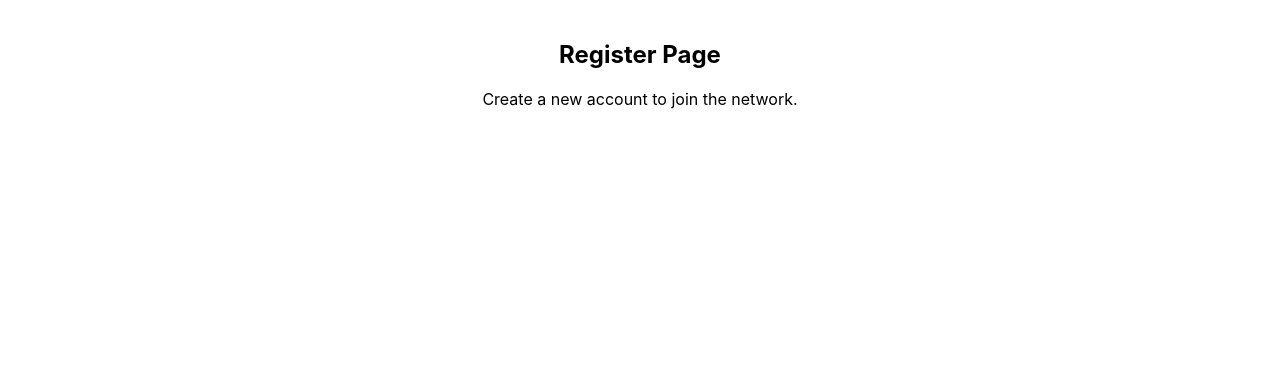
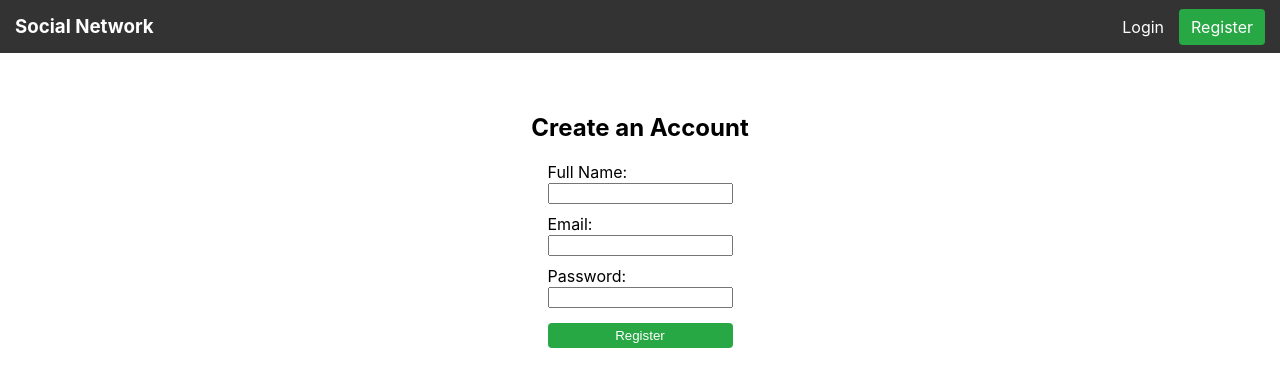
Before and after one commit to amith372/social-network-front, a React (Create React App) app: page /register in a window 1280 px wide. Shown: the top 386 px of the page. Built offline with nearby package versions, Linux system fonts and the light colour scheme.

Commit message:
added home, login, register components and navbar component. also updated the app.js to include the new components and routes.

```diff
--- a/src/App.js
+++ b/src/App.js
@@ -1,25 +1,25 @@
 import React from 'react';
 import { BrowserRouter as Router, Routes, Route, Navigate } from 'react-router-dom';
 
-// Import our page components
-import Register from './pages/Register';
-import Home from './pages/Home';
-import Login from './pages/Login';
+import Navbar from './components/Navbar';
+import Register from './components/Register';
+import Home from './components/Home';
+import Login from './components/Login';
 
 function App() {
     return (
         <Router>
-            <Routes>
-                {/* Public Routes */}
-                <Route path="/login" element={<Login />} />
-                <Route path="/register" element={<Register />} />
+            {/* The Navbar will now appear on every page */}
+            <Navbar />
 
-                {/* Main Application Route */}
-                <Route path="/" element={<Home />} />
-
-                {/* Catch-all route: redirect any unknown URL back to home */}
-                <Route path="*" element={<Navigate to="/" replace />} />
-            </Routes>
+            <div style={{ marginTop: '20px' }}>
+                <Routes>
+                    <Route path="/login" element={<Login />} />
+                    <Route path="/register" element={<Register />} />
+                    <Route path="/" element={<Home />} />
+                    <Route path="*" element={<Navigate to="/" replace />} />
+                </Routes>
+            </div>
         </Router>
     );
 }
--- a/src/components/Home.js
+++ b/src/components/Home.js
@@ -4,8 +4,11 @@ import { useNavigate } from 'react-router-dom';
 
 export default function Home() {
     const [posts, setPosts] = useState([]);
+    const [newPostContent, setNewPostContent] = useState('');
     const navigate = useNavigate();
-    const [newPostContent, setNewPostContent] = useState('');
+
+    // Base URL of your newly deployed Render server
+    const API_URL = 'https://social-network-server-mfxh.onrender.com/api/posts';
 
     useEffect(() => {
         // 1. Retrieve the token from the browser's local storage
@@ -17,15 +20,20 @@ export default function Home() {
             return;
         }
 
-        // 2. Function to fetch posts from the server securely
+        // 2. Function to fetch all posts from the live server securely
         const fetchPosts = async () => {
             try {
-                const response = await axios.get('http://localhost:5000/api/posts', {
+                const response = await axios.get(API_URL, {
                     headers: {
                         Authorization: `Bearer ${token}`
                     }
                 });
-                setPosts(response.data);
+
+                if (Array.isArray(response.data)) {
+                    setPosts(response.data);
+                } else {
+                    setPosts([]);
+                }
             } catch (error) {
                 console.error("Failed to fetch posts:", error);
             }
@@ -34,17 +42,63 @@ export default function Home() {
         fetchPosts();
     }, [navigate]);
 
+    // 3. Function to handle creating a new public post
+    const handleCreatePost = async (e) => {
+        e.preventDefault();
+
+        if (!newPostContent.trim()) return;
+
+        const token = localStorage.getItem('token');
+
+        try {
+            const response = await axios.post(API_URL, {
+                content: newPostContent,
+                // default group ID for public posts;
+                group: "000000000000000000000000"
+            }, {
+                headers: {
+                    Authorization: `Bearer ${token}`
+                }
+            });
+
+            // Prepend the newly created post to the top of the feed and clear input
+            setPosts([response.data, ...posts]);
+            setNewPostContent('');
+
+        } catch (error) {
+            console.error("Failed to create post:", error);
+            alert("Error creating post. Make sure the Group ID exists in your database.");
+        }
+    };
+
     return (
         <div style={{ padding: '20px', maxWidth: '600px', margin: '0 auto' }}>
-            <h2>Main Feed</h2>
+            <h2>Main Feed (Public)</h2>
 
+            {/* Create Post Form */}
+            <div style={{ marginBottom: '30px', padding: '15px', border: '1px solid #ddd', borderRadius: '8px', backgroundColor: '#f9f9f9' }}>
+                <form onSubmit={handleCreatePost}>
+                    <textarea
+                        value={newPostContent}
+                        onChange={(e) => setNewPostContent(e.target.value)}
+                        placeholder="Share something with everyone..."
+                        style={{ width: '100%', height: '80px', marginBottom: '10px', padding: '10px', boxSizing: 'border-box' }}
+                        required
+                    />
+                    <button type="submit" style={{ padding: '8px 16px', backgroundColor: '#007bff', color: 'white', border: 'none', borderRadius: '4px', cursor: 'pointer' }}>
+                        Publish Post
+                    </button>
+                </form>
+            </div>
+
+            {/* Render Posts List */}
             {posts.length === 0 ? (
-                <p>No posts yet. Be the first to post!</p>
+                <p>No public posts yet. Be the first to post!</p>
             ) : (
                 posts.map(post => (
                     <div key={post._id} style={{ border: '1px solid #ccc', margin: '10px 0', padding: '15px', borderRadius: '5px' }}>
                         <p>{post.content}</p>
-                        <small style={{ color: 'gray' }}>Author ID: {post.author}</small>
+                        <small style={{ color: 'gray' }}>Posted by: {post.author.name}</small>
                     </div>
                 ))
             )}
--- /dev/null
+++ b/src/components/Login.js
@@ -0,0 +1,73 @@
+import React, { useState } from 'react';
+import axios from 'axios';
+import { useNavigate } from 'react-router-dom';
+
+export default function Login() {
+    const [email, setEmail] = useState('');
+    const [password, setPassword] = useState('');
+    const [errorMsg, setErrorMsg] = useState('');
+
+    const navigate = useNavigate();
+
+    // The live Render URL for the login endpoint
+    const API_URL = 'https://social-network-server-mfxh.onrender.com/api/users/login';
+
+    const handleLogin = async (e) => {
+        e.preventDefault();
+
+        try {
+            const response = await axios.post(API_URL, {
+                email: email,
+                password: password
+            });
+
+            // Save the token to local storage
+            localStorage.setItem('token', response.data.token);
+
+            // Navigate to the main feed
+            navigate('/');
+
+            // Force a page reload so the Navbar updates to show the "Logout" button
+            window.location.reload();
+
+        } catch (error) {
+            if (error.response) {
+                setErrorMsg(error.response.data.message);
+            } else {
+                setErrorMsg("Server connection failed");
+            }
+        }
+    };
+
+    return (
+        <div style={{ padding: '20px', textAlign: 'center' }}>
+            <h2>Login to Social Network</h2>
+
+            {errorMsg && <p style={{ color: 'red' }}>{errorMsg}</p>}
+
+            <form onSubmit={handleLogin} style={{ display: 'inline-block', textAlign: 'left' }}>
+                <div style={{ marginBottom: '10px' }}>
+                    <label>Email: </label><br />
+                    <input
+                        type="email"
+                        value={email}
+                        onChange={(e) => setEmail(e.target.value)}
+                        required
+                    />
+                </div>
+                <div style={{ marginBottom: '15px' }}>
+                    <label>Password: </label><br />
+                    <input
+                        type="password"
+                        value={password}
+                        onChange={(e) => setPassword(e.target.value)}
+                        required
+                    />
+                </div>
+                <button type="submit" style={{ width: '100%', padding: '5px', backgroundColor: '#007bff', color: 'white', border: 'none', borderRadius: '4px', cursor: 'pointer' }}>
+                    Login
+                </button>
+            </form>
+        </div>
+    );
+}
--- /dev/null
+++ b/src/components/Navbar.js
@@ -0,0 +1,37 @@
+import React from 'react';
+import { Link, useNavigate } from 'react-router-dom';
+
+export default function Navbar() {
+    const navigate = useNavigate();
+    const token = localStorage.getItem('token');
+
+    const handleLogout = () => {
+        // Clear the token from memory
+        localStorage.removeItem('token');
+        // Redirect to login page
+        navigate('/login');
+    };
+
+    return (
+        <nav style={{ backgroundColor: '#333', padding: '15px', color: 'white', display: 'flex', justifyContent: 'space-between', alignItems: 'center' }}>
+            <h3 style={{ margin: 0 }}>
+                <Link to="/" style={{ color: 'white', textDecoration: 'none' }}>Social Network</Link>
+            </h3>
+
+            <div>
+                {token ? (
+                    // Buttons to show when logged in
+                    <button onClick={handleLogout} style={{ backgroundColor: '#dc3545', color: 'white', border: 'none', padding: '8px 12px', borderRadius: '4px', cursor: 'pointer' }}>
+                        Logout
+                    </button>
+                ) : (
+                    // Buttons to show when NOT logged in
+                    <>
+                        <Link to="/login" style={{ color: 'white', textDecoration: 'none', marginRight: '15px' }}>Login</Link>
+                        <Link to="/register" style={{ backgroundColor: '#28a745', color: 'white', textDecoration: 'none', padding: '8px 12px', borderRadius: '4px' }}>Register</Link>
+                    </>
+                )}
+            </div>
+        </nav>
+    );
+}
--- /dev/null
+++ b/src/components/Register.js
@@ -0,0 +1,67 @@
+import React, { useState } from 'react';
+import axios from 'axios';
+import { useNavigate } from 'react-router-dom';
+
+export default function Register() {
+    const [name, setName] = useState('');
+    const [email, setEmail] = useState('');
+    const [password, setPassword] = useState('');
+    const [errorMsg, setErrorMsg] = useState('');
+
+    const navigate = useNavigate();
+
+    // Make sure to use your live Render URL here as well!
+    const API_URL = 'https://social-network-server-mfxh.onrender.com/api/users/register';
+
+    const handleRegister = async (e) => {
+        e.preventDefault();
+
+        try {
+            const response = await axios.post(API_URL, {
+                name: name,
+                email: email,
+                password: password
+            });
+
+            // Save the token and log the user in immediately after registering
+            localStorage.setItem('token', response.data.token);
+            navigate('/');
+
+            // Force a page reload so the Navbar updates to show the "Logout" button
+            window.location.reload();
+
+        } catch (error) {
+            if (error.response) {
+                setErrorMsg(error.response.data.message);
+            } else {
+                setErrorMsg("Server connection failed");
+            }
+        }
+    };
+
+    return (
+        <div style={{ padding: '20px', textAlign: 'center' }}>
+            <h2>Create an Account</h2>
+
+            {errorMsg && <p style={{ color: 'red' }}>{errorMsg}</p>}
+
+            <form onSubmit={handleRegister} style={{ display: 'inline-block', textAlign: 'left' }}>
+                <div style={{ marginBottom: '10px' }}>
+                    <label>Full Name: </label><br />
+                    <input type="text" value={name} onChange={(e) => setName(e.target.value)} required />
+                </div>
+                <div style={{ marginBottom: '10px' }}>
+                    <label>Email: </label><br />
+                    <input type="email" value={email} onChange={(e) => setEmail(e.target.value)} required />
+                </div>
+                <div style={{ marginBottom: '15px' }}>
+                    <label>Password: </label><br />
+                    <input type="password" value={password} onChange={(e) => setPassword(e.target.value)} required />
+                </div>
+                <button type="submit" style={{ width: '100%', padding: '5px', backgroundColor: '#28a745', color: 'white', border: 'none', borderRadius: '4px' }}>
+                    Register
+                </button>
+            </form>
+        </div>
+    );
+}
```
